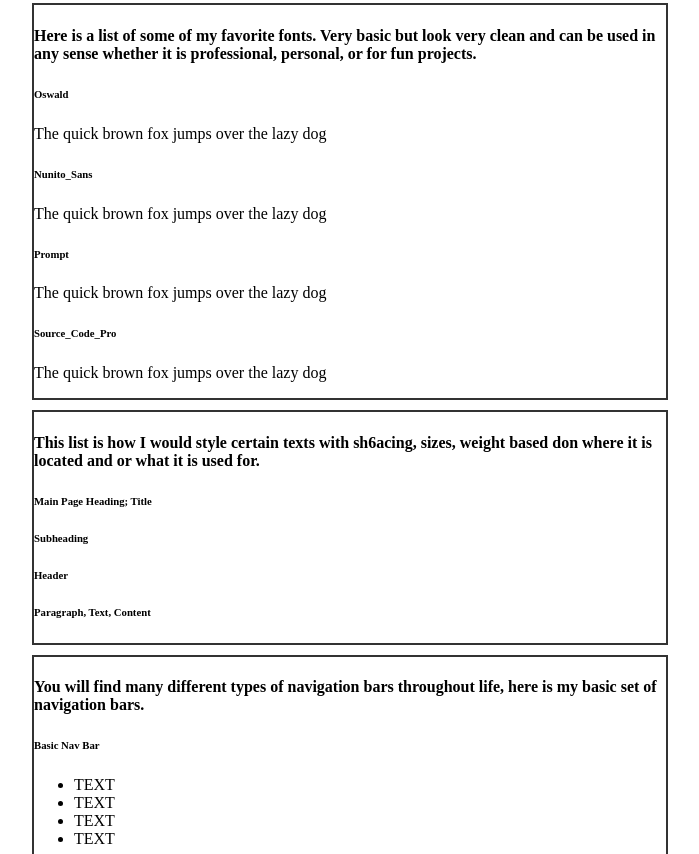
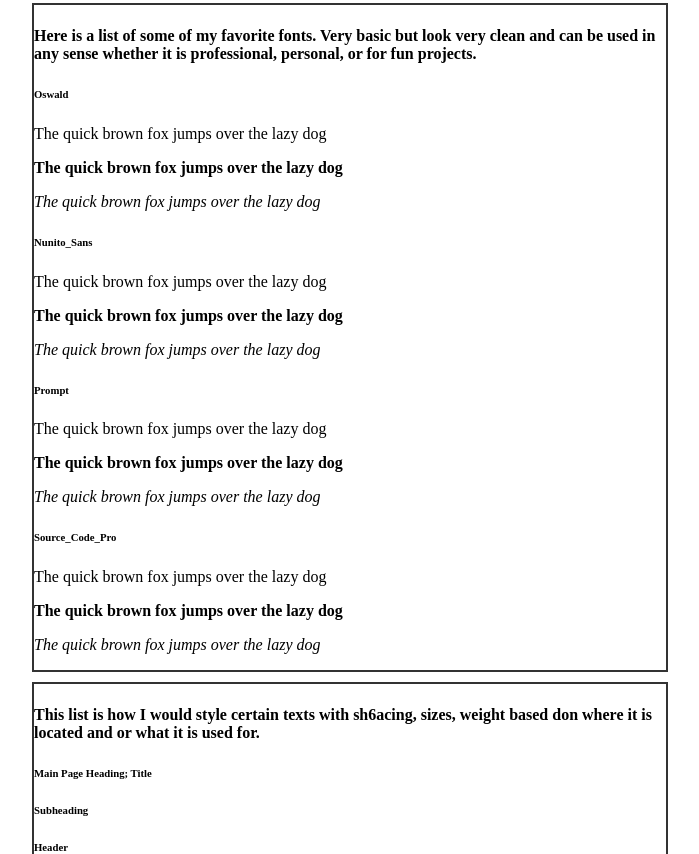
Before and after one commit to gualberto2/CSS-Design-System, a plain HTML site: page index.html in a window 1280 px wide. Shown: the part 425-1279 px from the top of the page, without its empty margins (290-989 px from the left). Drawn offline with Linux system fonts and the light colour scheme; a web font is replaced by a local one.

Commit message:
commit on 'master'

```diff
--- a/index.html
+++ b/index.html
@@ -33,12 +33,20 @@
 
             <h6 class="font-1">Oswald</h6>
                 <p>The quick brown fox jumps over the lazy dog</p>
+                <p><b>The quick brown fox jumps over the lazy dog</b></p>
+                <p><em>The quick brown fox jumps over the lazy dog</em></p>
             <h6 class="font-2">Nunito_Sans</h6>
                 <p>The quick brown fox jumps over the lazy dog</p>
+                <p><b>The quick brown fox jumps over the lazy dog</b></p>
+                <p><em>The quick brown fox jumps over the lazy dog</em></p>
             <h6 class="font-3">Prompt</h6>
                 <p>The quick brown fox jumps over the lazy dog</p>
+                <p><b>The quick brown fox jumps over the lazy dog</b></p>
+                <p><em>The quick brown fox jumps over the lazy dog</em></p>
             <h6 class="font-4">Source_Code_Pro</h6>
                 <p>The quick brown fox jumps over the lazy dog</p>
+                <p><b>The quick brown fox jumps over the lazy dog</b></p>
+                <p><em>The quick brown fox jumps over the lazy dog</em></p>
         </div>
 
         <div class="text-style">
```
